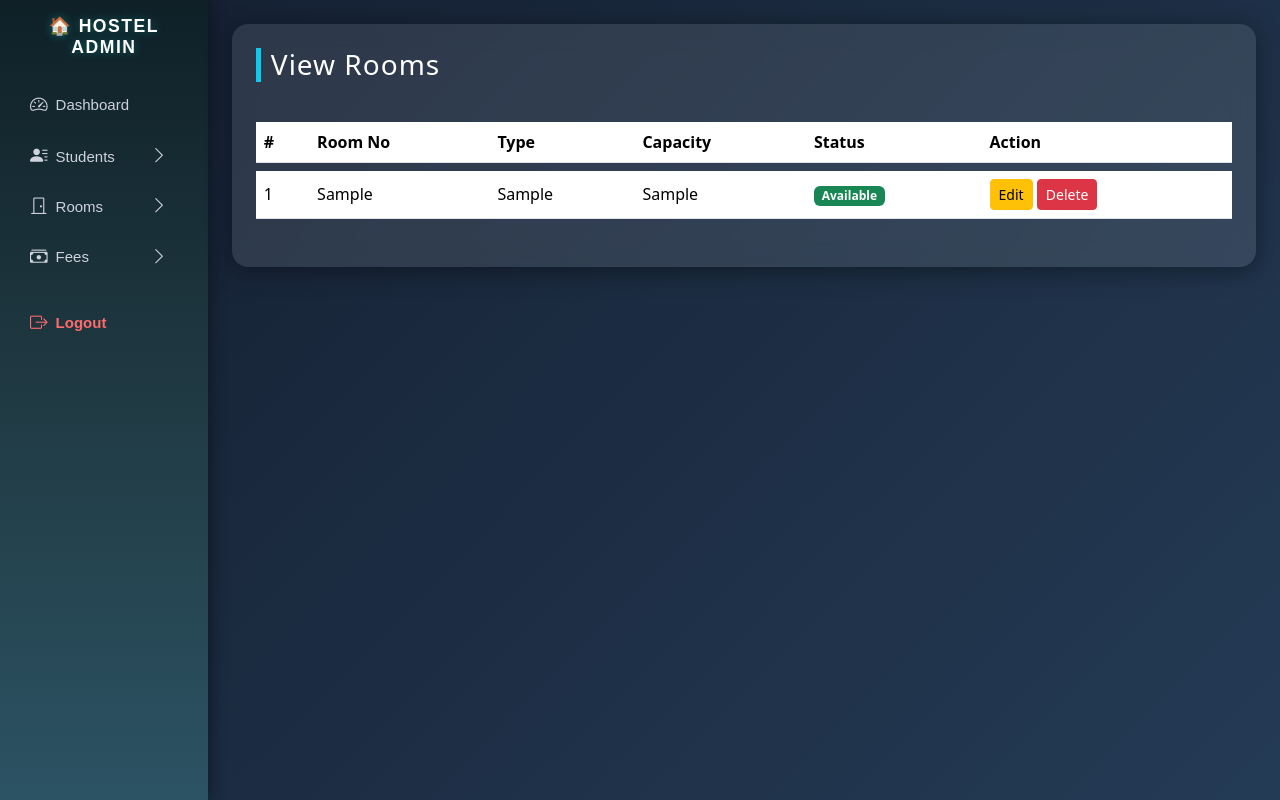
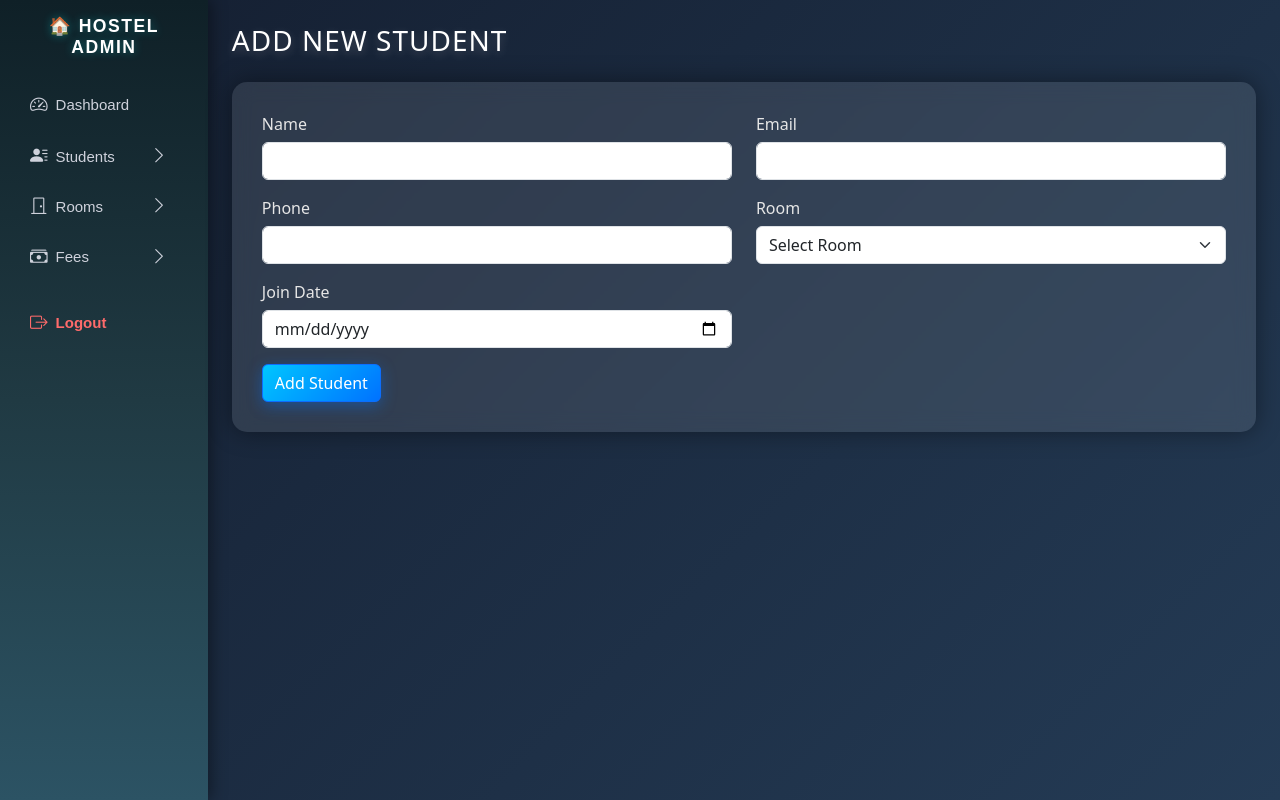
Before and after one commit to Gurmeetkataria/Hostel_Managment_System, a PHP site: page /students/add_student.php in a window 1280 px wide. Run offline with PHP 8.4, Linux system fonts and the light colour scheme; the visitor is signed in with stand-in values (Sample User, id 1); tables that the repository leaves empty or names only in its code hold one stand-in row (values such as "Sample post").

Commit message:
Update add_student.php

```diff
--- a/students/add_student.php
+++ b/students/add_student.php
@@ -2,104 +2,153 @@
 session_start();
 include '../includes/db_connect.php';
 
+// Session check
 if(!isset($_SESSION['admin_id'])){
     header("Location: ../index.php");
     exit;
 }
 
-$rooms = $conn->query("SELECT * FROM rooms ORDER BY id DESC")->fetchAll(PDO::FETCH_ASSOC);
+// Fetch all rooms for dropdown
+$rooms = $conn->query("SELECT * FROM rooms WHERE status='Available'")->fetchAll(PDO::FETCH_ASSOC);
+
+// Handle form submission
+if(isset($_POST['add_student'])){
+    $name = $_POST['name'];
+    $email = $_POST['email'];
+    $phone = $_POST['phone'];
+    $room_id = $_POST['room_id'];
+    $join_date = $_POST['join_date'];
+
+    $stmt = $conn->prepare("INSERT INTO students (name, email, phone, room_id, join_date) VALUES (?, ?, ?, ?, ?)");
+    $stmt->execute([$name, $email, $phone, $room_id, $join_date]);
+
+    $message = "Student added successfully!";
+}
 ?>
 
 <!DOCTYPE html>
 <html lang="en">
 <head>
-    <meta charset="UTF-8">
-    <meta name="viewport" content="width=device-width, initial-scale=1.0">
-    <title>View Rooms - Hostel Management</title>
-    <link href="https://cdn.jsdelivr.net/npm/bootstrap@5.3.3/dist/css/bootstrap.min.css" rel="stylesheet">
-
       <style>
+/* === Page Background === */
 body {
+    background: linear-gradient(135deg, #141e30, #243b55);
+    font-family: 'Poppins', sans-serif;
+    color: #fff;
     min-height: 100vh;
-            background: linear-gradient(135deg, #141E30, #243B55);
-            color: #fff;
-            font-family: 'Poppins', sans-serif;
+    overflow-x: hidden;
 }
 
 h3 {
-            font-weight: 600;
-            color: #f8f9fa;
-            border-left: 5px solid #0dcaf0;
-            padding-left: 10px;
-            margin-bottom: 20px;
+    font-weight: 700;
+    text-transform: uppercase;
+    color: #fff;
     letter-spacing: 1px;
+    text-shadow: 0 3px 10px rgba(253,246,246,0.2);
+    margin-bottom: 25px;
+    animation: fadeInDown 1s ease;
 }
 
-        .card-glass {
-            background: rgba(255, 255, 255, 0.1);
-            border: none;
-            backdrop-filter: blur(12px);
-            border-radius: 16px;
-            box-shadow: 0 4px 25px rgba(0, 0, 0, 0.4);
+.p-4 {
+    animation: fadeInUp 1s ease;
 }
 
-        .table {
-            color: #fff;
-            border-collapse: separate;
-            border-spacing: 0 8px;
+form {
+    background: rgba(255, 255, 255, 0.1);
+    padding: 30px;
+    border-radius: 15px;
+    backdrop-filter: blur(10px);
+    box-shadow: 0 0 25px rgba(0,0,0,0.4);
+    transition: all 0.4s ease;
 }
 
-        thead {
-            background: rgba(13, 202, 240, 0.8);
+form:hover {
+    transform: translateY(-3px);
+    box-shadow: 0 0 40px rgba(0, 200, 255, 0.3);
+}
+
+label {
+    font-weight: 500;
+    color: #e6e6e6;
+    margin-bottom: 6px;
+}
+
+.form-control, .form-select {
+    background: rgba(255, 255, 255, 0.15);
+    border: none;
+    border-radius: 10px;
+    color: #fff;
+    padding: 12px;
+    transition: all 0.3s ease;
+}
+
+.form-control:focus, .form-select:focus {
+    background: rgba(255, 255, 255, 0.25);
+    box-shadow: 0 0 10px rgba(0, 180, 255, 0.5);
     color: #fff;
 }
 
-        tbody tr {
-            background-color: rgba(255, 255, 255, 0.08);
-            transition: all 0.3s ease;
+.form-control::placeholder {
+    color: #ccc;
 }
 
-        tbody tr:hover {
-            background-color: rgba(255, 255, 255, 0.2);
-            transform: scale(1.01);
+.btn-primary {
+    background: linear-gradient(135deg, #00c6ff, #0072ff);
+    border: none;
+    border-radius: 12px;
+    font-weight: 600;
+    padding: 12px 0;
+    transition: all 0.3s ease;
+    box-shadow: 0 4px 15px rgba(0,114,255,0.4);
 }
 
-        .table td, .table th {
-            vertical-align: middle;
-        }
-
-        .btn {
-            border-radius: 20px;
-            padding: 5px 15px;
-            transition: all 0.3s ease;
-        }
-
-        .btn-warning:hover {
-            background-color: #e0a800;
+.btn-primary:hover {
+    background: linear-gradient(135deg, #0072ff, #00c6ff);
+    box-shadow: 0 6px 20px rgba(0,114,255,0.5);
     transform: translateY(-2px);
 }
 
-        .btn-danger:hover {
-            background-color: #dc3545;
-            transform: translateY(-2px);
+.btn-secondary {
+    border-radius: 12px;
+    padding: 12px 0;
+    font-weight: 500;
 }
 
-        .alert {
-            border-radius: 12px;
+.alert-success {
+    background: rgba(0, 255, 120, 0.15);
+    color: #9cffb3;
+    border: 1px solid rgba(0,255,120,0.3);
+    border-radius: 10px;
+    text-align: center;
+    font-weight: 500;
+    animation: fadeIn 1s ease;
 }
 
+/* === Animations === */
+@keyframes fadeInUp { from { opacity: 0; transform: translateY(30px); } to { opacity: 1; transform: translateY(0); } }
+@keyframes fadeInDown { from { opacity: 0; transform: translateY(-30px); } to { opacity: 1; transform: translateY(0); } }
+@keyframes fadeIn { from { opacity: 0; } to { opacity: 1; } }
+
+/* === Responsive === */
 @media (max-width: 768px) {
-            h3 {
-                font-size: 1.5rem;
-                text-align: center;
+    h3 { font-size: 1.6rem; text-align: center; }
+    form { padding: 20px; }
+    .btn-primary, .btn-secondary { font-size: 0.9rem; padding: 10px; }
 }
-            .table {
-                font-size: 0.9rem;
+
+@media (max-width: 576px) {
+    .p-4 { padding: 1rem !important; }
 }
-        }
+
+/* Scrollbar */
+::-webkit-scrollbar { width: 8px; }
+::-webkit-scrollbar-thumb { background: #00aaff; border-radius: 10px; }
 </style>
+    <meta charset="UTF-8">
+    <meta name="viewport" content="width=device-width, initial-scale=1.0">
+    <title>Add Student - Hostel Management</title>
+    <link href="https://cdn.jsdelivr.net/npm/bootstrap@5.3.3/dist/css/bootstrap.min.css" rel="stylesheet">
 </head>
-
 <body>
 <div class="d-flex">
     <!-- Sidebar -->
@@ -109,49 +158,45 @@ $rooms = $conn->query("SELECT * FROM rooms ORDER BY id DESC")->fetchAll(PDO::FET
 
     <!-- Main content -->
     <div class="p-4" style="width:100%;">
-        <div class=" card-glass p-4">
-            <h3 style="color:white;">View Rooms</h3>
+        <h3 style="color:white;">Add New Student</h3>
 
-            <?php if(isset($_GET['msg']) && $_GET['msg'] == 'deleted'){ ?>
-                <div class="alert alert-danger">Room deleted successfully!</div>
+        <?php if(isset($message)){ ?>
+            <div class="alert alert-success"><?php echo $message; ?></div>
         <?php } ?>
 
-            <div class="table-responsive">
-                <table class="table align-middle mt-4">
-                    <thead>
-                        <tr>
-                            <th>#</th>
-                            <th>Room No</th>
-                            <th>Type</th>
-                            <th>Capacity</th>
-                            <th>Status</th>
-                            <th>Action</th>
-                        </tr>
-                    </thead>
-                    <tbody>
-                        <?php $i=1; foreach($rooms as $room){ ?>
-                            <tr>
-                                <td><?php echo $i++; ?></td>
-                                <td><?php echo $room['room_no']; ?></td>
-                                <td><?php echo $room['room_type']; ?></td>
-                                <td><?php echo $room['capacity']; ?></td>
-                                <td>
-                                    <?php if($room['status'] == 'Available'){ ?>
-                                        <span class="badge bg-success"><?php echo $room['status']; ?></span>
-                                    <?php } else { ?>
-                                        <span class="badge bg-danger"><?php echo $room['status']; ?></span>
+        <form method="post" class="mt-4">
+            <div class="row">
+                <div class="col-md-6 mb-3">
+                    <label>Name</label>
+                    <input type="text" name="name" class="form-control" required>
+                </div>
+                <div class="col-md-6 mb-3">
+                    <label>Email</label>
+                    <input type="email" name="email" class="form-control" required>
+                </div>
+                <div class="col-md-6 mb-3">
+                    <label>Phone</label>
+                    <input type="text" name="phone" class="form-control" required>
+                </div>
+                <div class="col-md-6 mb-3">
+                    <label>Room</label>
+                    <select name="room_id" class="form-select" required>
+                        <option value="">Select Room</option>
+                        <?php foreach($rooms as $room){ ?>
+                            <option value="<?php echo $room['id']; ?>"style="color:black;">
+                                <?php echo $room['room_no'] . " (" . $room['room_type'] . ")"; ?>
+                            </option>
                         <?php } ?>
-                                </td>
-                                <td>
-                                    <a href="update_room.php?id=<?php echo $room['id']; ?>" class="btn btn-sm btn-warning">Edit</a>
-                                    <a href="delete_room.php?id=<?php echo $room['id']; ?>" class="btn btn-sm btn-danger" onclick="return confirm('Delete this room?');">Delete</a>
-                                </td>
-                            </tr>
-                        <?php } ?>
-                    </tbody>
-                </table>
+                    </select>
+                </div>
+                <div class="col-md-6 mb-3">
+                    <label>Join Date</label>
+                    <input type="date" name="join_date" class="form-control" required>
                 </div>
             </div>
+
+            <button type="submit" name="add_student" class="btn btn-primary">Add Student</button>
+        </form>
     </div>
 </div>
 </body>
```
Lines whose indentation alone changed are shown as unchanged.
